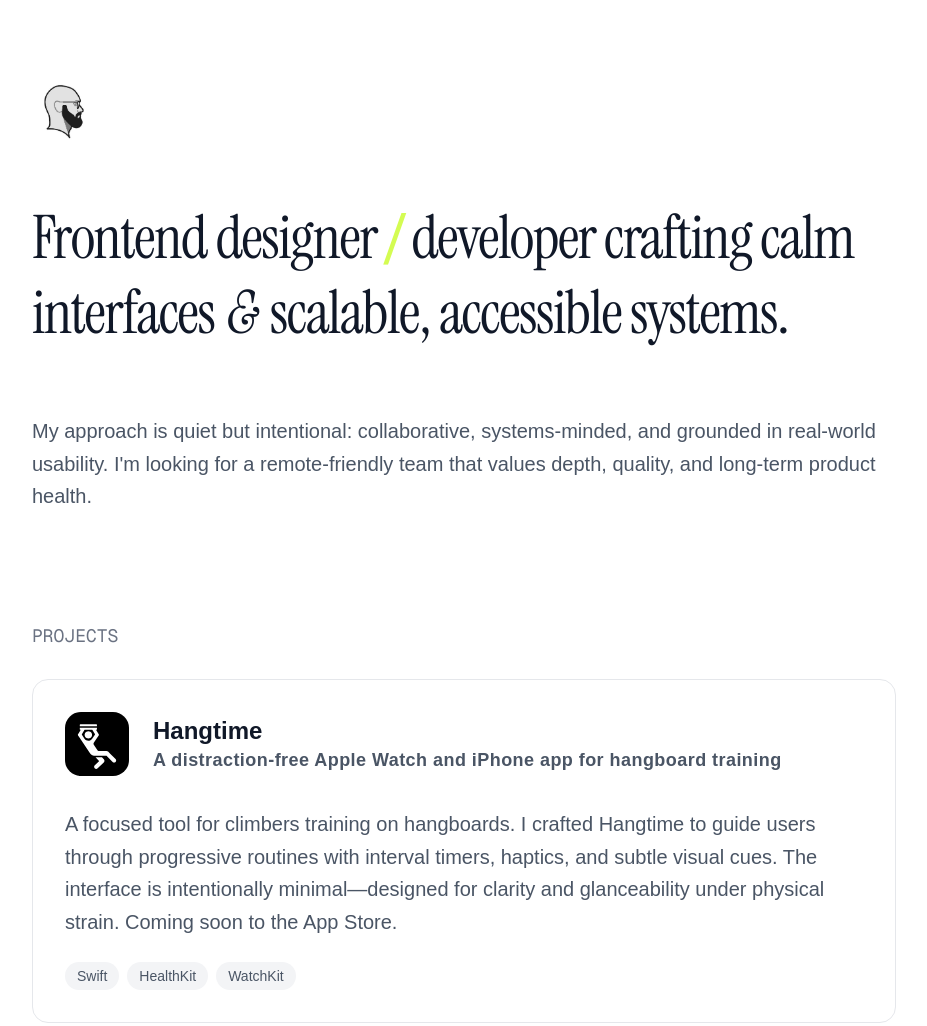
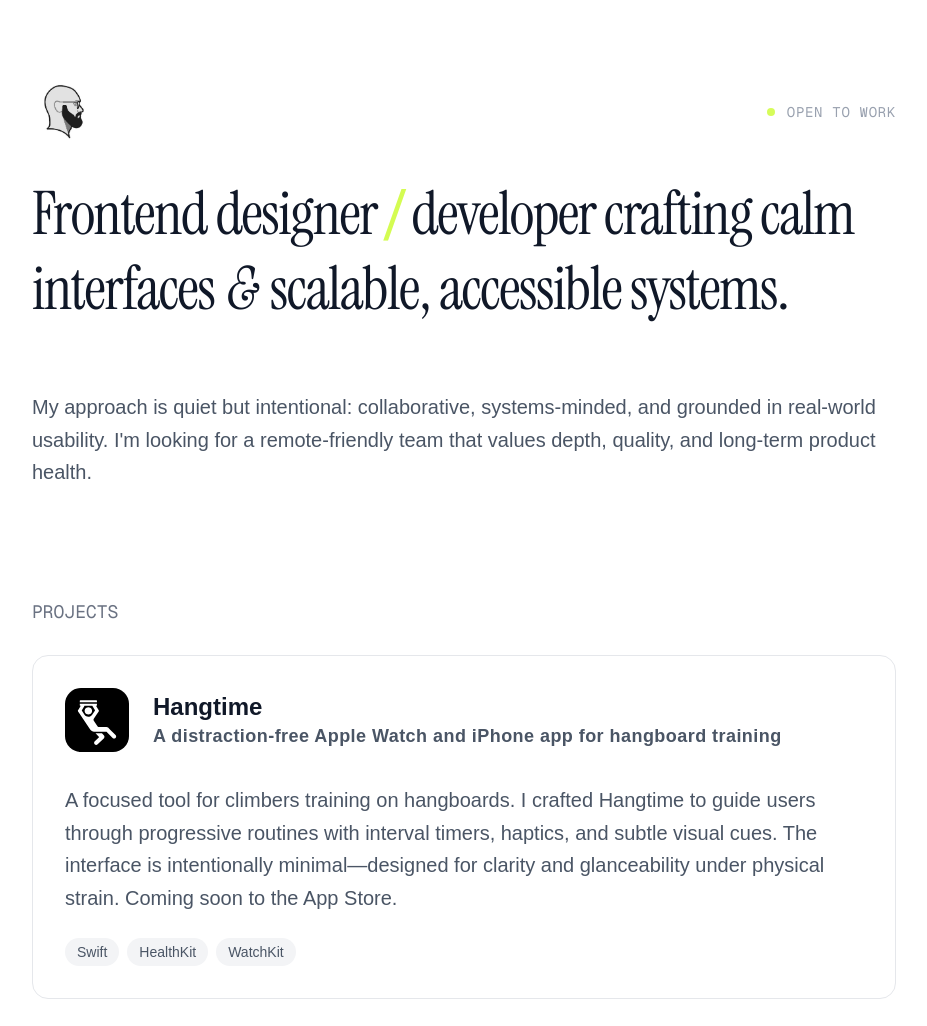
Before and after one commit to mttwhlly/mttwhlly.github.io, an Astro site: page / in a window 1280 px wide. Shown: the top 1026 px of the page, without its empty margins (176-1103 px from the left). Built offline with nearby package versions, Linux system fonts and the light colour scheme; Astro itself is replaced by a stand-in of ours; no server answers; a web font is replaced by a local one.

Commit message:
fix: restructure Welcome component layout; group profile image and status message for improved visual coherence

```diff
--- a/src/components/Welcome.astro
+++ b/src/components/Welcome.astro
@@ -10,7 +10,11 @@ import Tools from '../components/Tools';
 <main class="">
   <section class="container px-4 pt-20 pb-12 flex-auto flex flex-col gap-8 max-w-4xl mx-auto border-gray-200">
     <!-- <AnimatedHeading client:load /> -->
-     <img src="/images/profile.jpeg" alt="Matt Whalley" class="rounded-full w-16 h-16 mb-6">
+     <div class="w-full flex justify-between">
+     <img src="/images/profile.jpeg" alt="Matt Whalley" class="rounded-full w-16 h-16">
+    <div class="text-gray-400 font-mono uppercase tracking-wider text-sm flex items-center gap-3">
+      <div class="w-2 h-2 bg-[#D4FC52] rounded-full inline-block animate-pulse"></div> Open to Work</div>
+    </div>
     <h1 class="mb-8 font-serif leading-tight md:text-6xl text-4xl md:tracking-tight tracking-loose min-h-[1.2em]">
       Frontend designer<span class="text-[#D4FC52] font-mono font-regular">/</span>developer crafting calm interfaces <i class="px-1">&</i> scalable, accessible systems.
     </h1>
```
